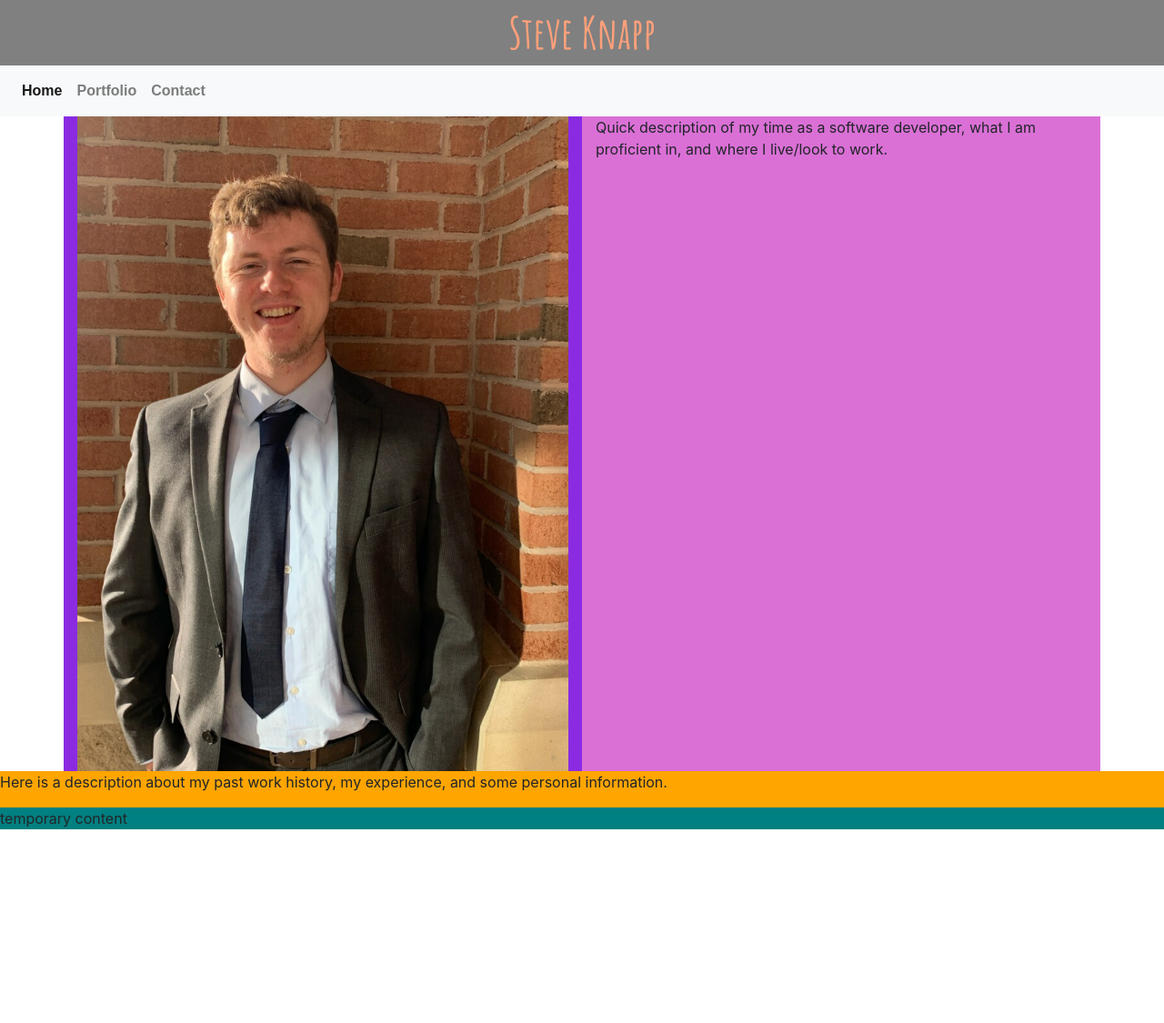
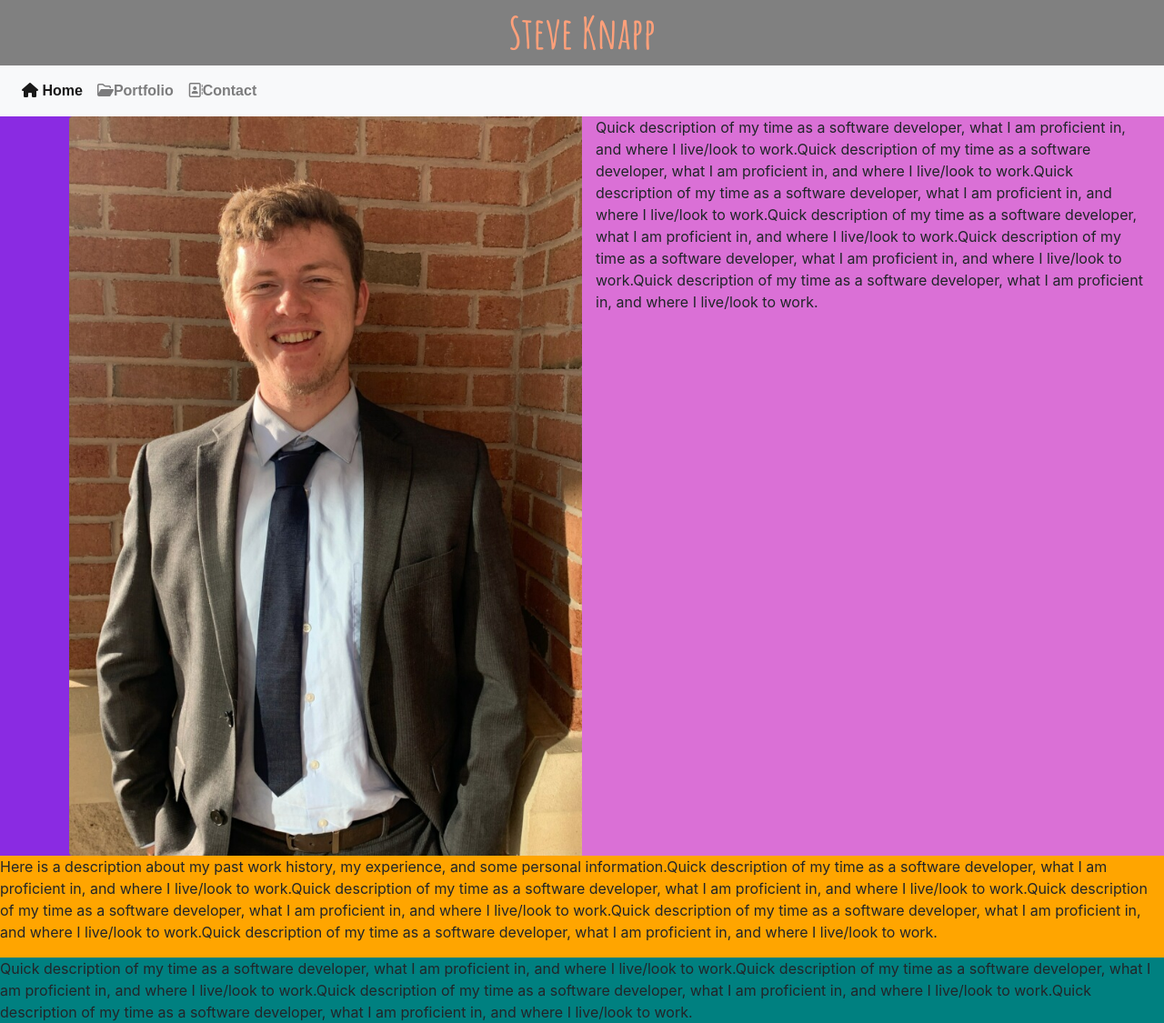
Before and after one commit to Stovencrantz/Professional-Portfolio, a plain HTML site: page index.html in a window 1280 px wide. Shown: the whole page at 91% size. Before the commit the page ends 912 px from the top, so only its background shows below. Drawn offline with nearby package versions, Linux system fonts and the light colour scheme; a web font is replaced by a local one.

Commit message:
Adjusted nav bar aesthetics

```diff
--- a/assets/css/style.css
+++ b/assets/css/style.css
@@ -1,4 +1,17 @@
+.container{
+    background-color: blue;
+}
+
 .nav-link{
     font-family: 'Cantarell', sans-serif;
     font-weight: bolder;
 }
+
+img{
+    margin-left: 10%;
+    margin-right: 10%;
+}
+
+footer{
+    height: 72px;
+}
--- a/index.html
+++ b/index.html
@@ -7,6 +7,7 @@
 <meta name="Description" content="Enter your description here"/>
 <link rel="stylesheet" href="https://cdnjs.cloudflare.com/ajax/libs/twitter-bootstrap/4.5.0/css/bootstrap.min.css">
 <link rel="stylesheet" href="https://cdnjs.cloudflare.com/ajax/libs/font-awesome/5.13.1/css/all.min.css">
+<script src="https://kit.fontawesome.com/e845f8bc8c.js" crossorigin="anonymous"></script>
 <link rel="stylesheet" href="./assets/css/style.css">
 <!-- Google fonts
     font-family: 'Amatic SC', cursive; //use for basic text
@@ -29,37 +30,44 @@
         <div class="collapse navbar-collapse" id="navbarNav">
           <ul class="navbar-nav">
             <li class="nav-item active">
-              <a class="nav-link" href="#">Home <span class="sr-only">(current)</span></a>
+              <a class="nav-link" href="#"><i class="fas fa-home"></i>
+                Home <span class="sr-only">(current)</span></a>
             </li>
             <li class="nav-item">
-              <a class="nav-link" href="#">Portfolio</a>
+              <a class="nav-link" href="#">
+                  <i class="fa fa-folder-open-o" aria-hidden="true"></i>Portfolio
+                </a>
             </li>
             <li>
-                <a class = "nav-link" href="#">Contact</a>
+                <a class = "nav-link" href="#">
+                    <i class="far fa-address-book"></i>Contact</a>
             </li>
           </ul>
         </div>
       </nav>
 
-      <div class="container">
+
+        <div class="container-fluid">
             <div class="row row_1">
             <div class="col-sm-6 row1_col_1" style="background-color: blueviolet">
-            <img src="./images/imagejpeg_0.jpg" class="img-fluid" alt="Photo of me with brick background">
+                <img src="./images/imagejpeg_0.jpg" class="img-fluid max-width: 100%; rounded" alt="Photo of me with brick background" >
             </div>
             <div class="col-sm-6 row1_col_2" style="background-color: orchid">
-            <p>Quick description of my time as a software developer, what I am proficient in, and where I live/look to work.</p>
+                <p>Quick description of my time as a software developer, what I am proficient in, and where I live/look to work.Quick description of my time as a software developer, what I am proficient in, and where I live/look to work.Quick description of my time as a software developer, what I am proficient in, and where I live/look to work.Quick description of my time as a software developer, what I am proficient in, and where I live/look to work.Quick description of my time as a software developer, what I am proficient in, and where I live/look to work.Quick description of my time as a software developer, what I am proficient in, and where I live/look to work.</p>
             </div>
             </div>
             </div>
-        <div class="row row_2">
-            <div class="col-sm-12 row2_col_1" style="background-color: orange">
-                <p>Here is a description about my past work history, my experience, and some personal information.</p>
+            <div class="row row_2" style="height: auto">
+                <div class="col-lg-12 row2_col_1" style="background-color: orange">
+                    <p>Here is a description about my past work history, my experience, and some personal information.Quick description of my time as a software developer, what I am proficient in, and where I live/look to work.Quick description of my time as a software developer, what I am proficient in, and where I live/look to work.Quick description of my time as a software developer, what I am proficient in, and where I live/look to work.Quick description of my time as a software developer, what I am proficient in, and where I live/look to work.Quick description of my time as a software developer, what I am proficient in, and where I live/look to work.</p>
                 </div>
             </div>
             </div>
 
+
+
       <footer style = "background-color: teal">
-        temporary content
+        Quick description of my time as a software developer, what I am proficient in, and where I live/look to work.Quick description of my time as a software developer, what I am proficient in, and where I live/look to work.Quick description of my time as a software developer, what I am proficient in, and where I live/look to work.Quick description of my time as a software developer, what I am proficient in, and where I live/look to work.
         </footer>
 
 
```
Lines whose indentation alone changed are shown as unchanged.
